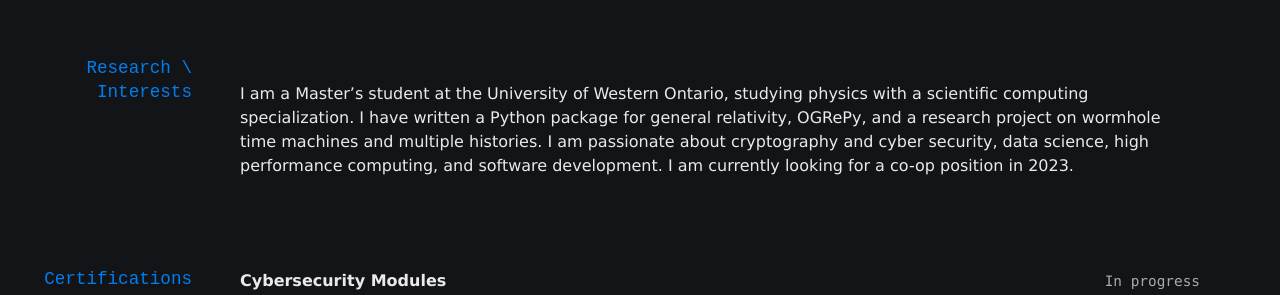
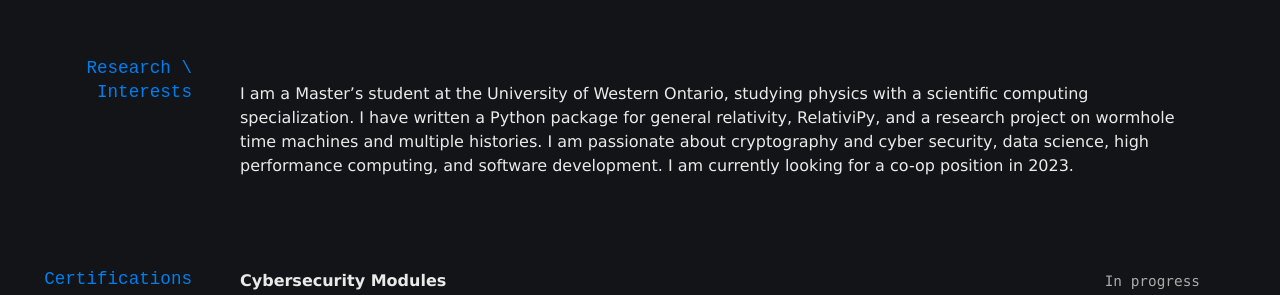
Before and after one commit to JaredWogan/CV, a Jekyll site: the page built from index.md, in a window 1280 px wide and 900 px high, scrolled down 460 px. Shown: the part 176-471 px from the top of the window. Built offline with Jekyll 4.4.1, drawn with Linux system fonts in a browser that asks for light colours; part of the change alters nothing that is shown; some of the changed text lies outside the part shown.

Commit message:
Update index.md

```diff
--- a/index.md
+++ b/index.md
@@ -37,7 +37,7 @@ Master's Student at the University of Western Ontario
 
 ## Research \ Interests
 
-I am a Master's student at the University of Western Ontario, studying physics with a scientific computing specialization. I have written a Python package for general relativity, OGRePy, and a research project on wormhole time machines and multiple histories. I am passionate about cryptography and cyber security, data science, high performance computing, and software development. I am currently looking for a co-op position in 2023.
+I am a Master's student at the University of Western Ontario, studying physics with a scientific computing specialization. I have written a Python package for general relativity, RelativiPy, and a research project on wormhole time machines and multiple histories. I am passionate about cryptography and cyber security, data science, high performance computing, and software development. I am currently looking for a co-op position in 2023.
 
 
 ## Certifications
@@ -230,12 +230,11 @@ Barak Shoshany and Jared Wogan \
 ## Research Experiences
 
 `September 2021 - April 2022`
-__PyOGRe__ \
+__RelativiPy__ \
 Undergraduate Thesis, Brock University \
 Advisor: Professor Barak Shoshany
 
 - A Python Object-Oriented General Relativity package
-    - Adaptation of the Mathematica package OGRe
 
 `April 2021 - September 2021`
 __Wormhole Time Machines and Multiple Histories__ \
@@ -251,7 +250,7 @@ Advisor: Professor Barak Shoshany
 `June 6, 2022 - June 10, 2022`
 __The Quantum Information Structure of Spacetime__ \
 Western University
-PyOGRe: A Python Object-Oriented General Relativity package
+RelativiPy: A Python Object-Oriented General Relativity package
 
 
 ## Media Appearances
```
